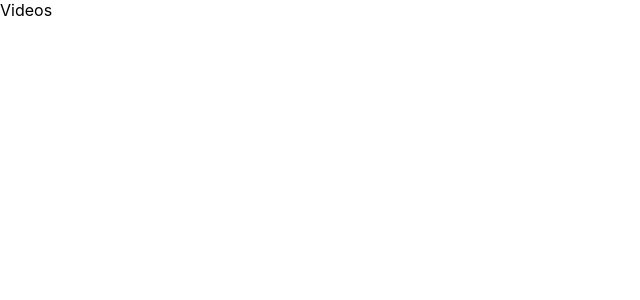
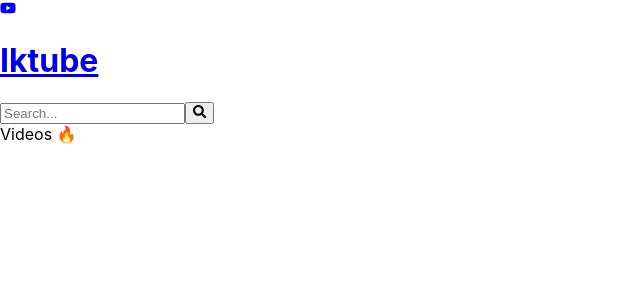
Before and after one commit to bbyik-k/iktube-2024ver, a React (Create React App) app: page / in a window 1280 px wide. Shown: the top 300 px of the page, without its empty margins (0-640 px from the left). Built offline with nearby package versions, Linux system fonts and the light colour scheme.

Commit message:
feat: add search bar functionality and integrate react-router-dom

```diff
--- a/package.json
+++ b/package.json
@@ -8,6 +8,7 @@
     "@testing-library/user-event": "^13.2.1",
     "react": "^18.3.1",
     "react-dom": "^18.3.1",
+    "react-icons": "^5.3.0",
     "react-router-dom": "^6.28.0",
     "react-scripts": "5.0.1",
     "web-vitals": "^2.1.0"
--- a/src/App.js
+++ b/src/App.js
@@ -1,8 +1,10 @@
 import { Outlet } from 'react-router-dom';
+import SearchHeader from './components/SearchHeader';
 
 function App() {
   return (
     <>
+      <SearchHeader />
       <Outlet />
     </>
   );
--- /dev/null
+++ b/src/components/SearchHeader.jsx
@@ -0,0 +1,28 @@
+import React, { useEffect, useState } from 'react';
+import { FaYoutube, FaSearch } from 'react-icons/fa';
+import { Link, useNavigate, useParams } from 'react-router-dom';
+
+export default function SearchHeader() {
+  const navigate = useNavigate();
+  const { keyword } = useParams();
+  const [text, setText] = useState('');
+  const handleSubmit = (e) => {
+    e.preventDefault();
+    navigate(`videos/${text}`);
+  };
+  useEffect(() => setText(keyword || ''), [keyword]);
+  return (
+    <header>
+      <Link to='/'>
+        <FaYoutube />
+        <h1>Iktube</h1>
+      </Link>
+      <form action='' onSubmit={handleSubmit}>
+        <input type='text' placeholder='Search...' value={text} onChange={(e) => setText(e.target.value)} />
+        <button>
+          <FaSearch />
+        </button>
+      </form>
+    </header>
+  );
+}
--- a/src/pages/Videos.jsx
+++ b/src/pages/Videos.jsx
@@ -1,5 +1,7 @@
 import React from 'react';
+import { useParams } from 'react-router-dom';
 
 export default function Videos() {
-  return <div>Videos</div>;
+  const { keyword } = useParams();
+  return <div>Videos {keyword ? `: 🔎${keyword}` : '🔥'}</div>;
 }
```
Also changed, not shown: 1 other file (tests, documents, lock files or other folders).
